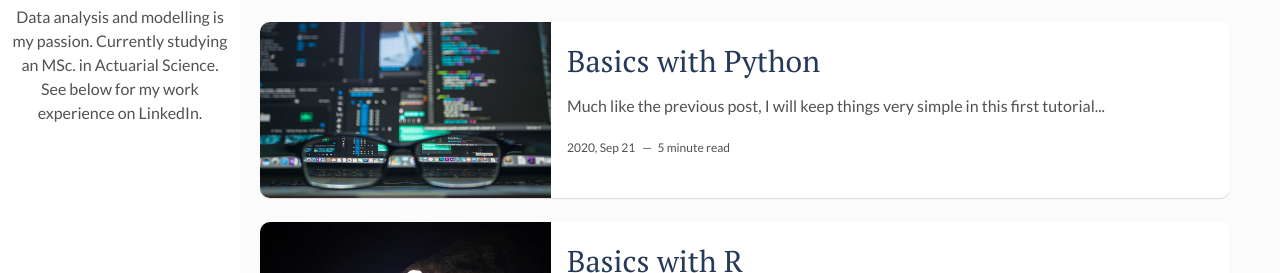
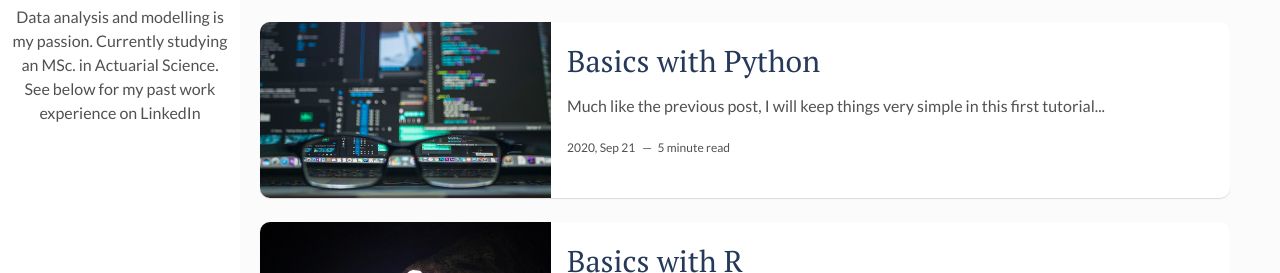
Before and after one commit to rcarcacheflores/Research, a Jekyll site: the page built from index.html, in a window 1280 px wide. Shown: the part 198-471 px from the top of the page. Built offline with Jekyll 4.4.1, drawn with Linux system fonts in a browser that asks for light colours; the list of posts is cut into pages by our own code.

Commit message:
Update _config.yml

```diff
--- a/_config.yml
+++ b/_config.yml
@@ -9,7 +9,7 @@
 # Author Settings
 author: Roberto Carcache Flores # add your name
 author-img: rcf.jpg # add your photo
-about-author: Data analysis and modelling is my passion. Currently studying an MSc. in Actuarial Science. See below for my work experience on LinkedIn.
+about-author: Data analysis and modelling is my passion. Currently studying an MSc. in Actuarial Science. See below for my past work experience on LinkedIn
 social-github: rcarcacheflores # add your Github handle
 social-linkedin: roberto-carcache-flores-05b5711a6/
 social-email: rcarcacheflores@outlook.com
```
